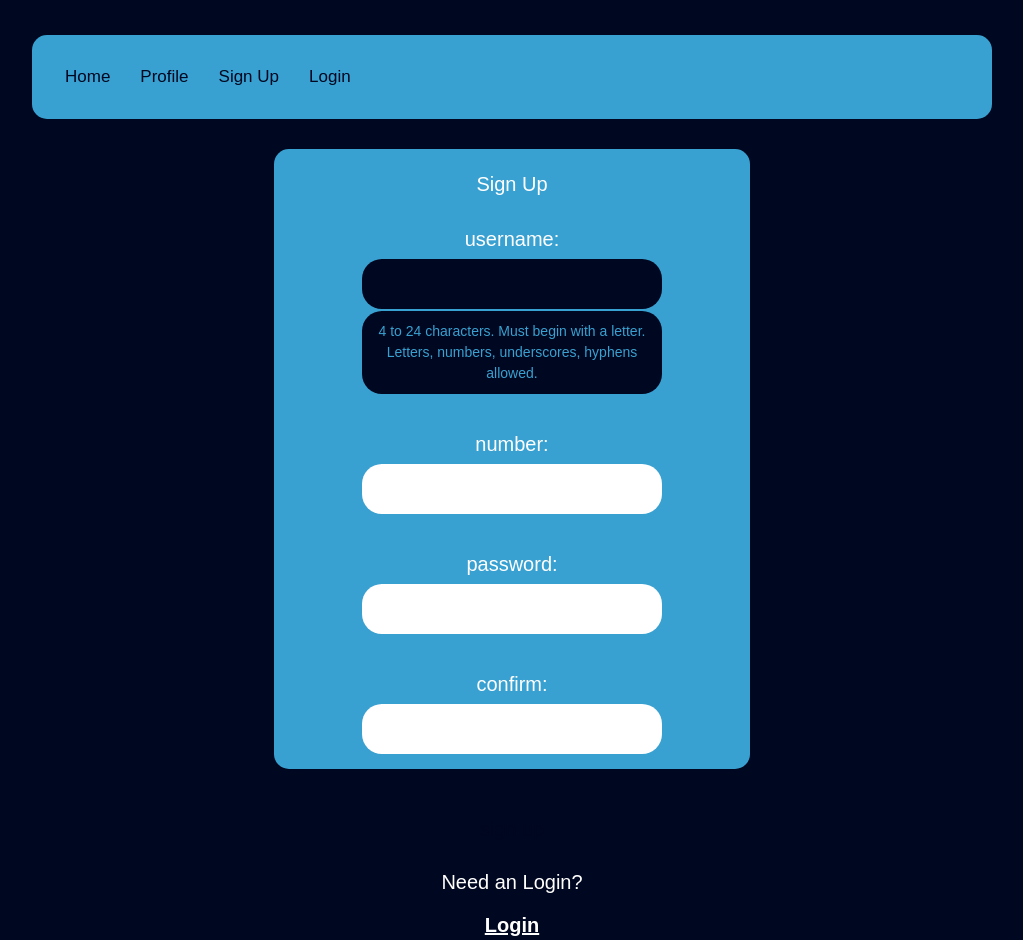
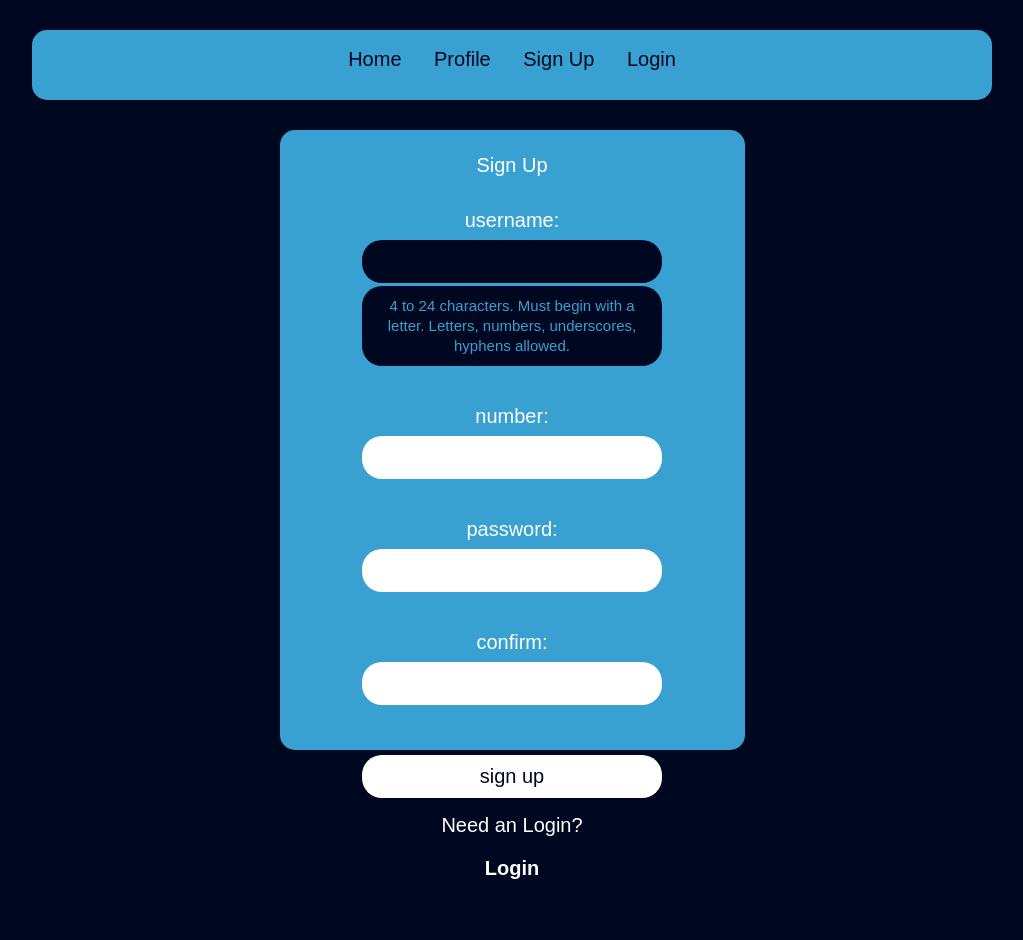
Before and after one commit to HosseAmro/login, a React (Vite) app: page /signup in a window 1280 px wide. Shown: the whole page, without its empty margins (128-1151 px from the left). After the commit the page ends 883 px from the top, so only its background shows below. Built offline with nearby package versions, Linux system fonts and the light colour scheme.

Commit message:
update css to tailwind

```diff
--- a/src/index.css
+++ b/src/index.css
@@ -7,17 +7,16 @@
 *,
 *::before,
 *::after {
-  /* background-color: rgba(0, 17, 255, 0.15); */
   color: rgb(255, 255, 255);
   padding: 0px;
   margin: 0px;
   border: none;
   outline: none;
-  /* overflow: hidden; */
   text-decoration: none;
   box-sizing: border-box;
   list-style: none;
   direction: ltr;
+  font-size: 20px;
   font-family: "Montserrat", sans-serif;
 }
 html {
@@ -30,7 +29,17 @@ html {
 body {
   background-color: #000720;
 }
-.navbar {
+.red {
+  border: 3.5px solid red;
+}
+.green {
+  border: 3.5px solid green;
+}
+.none {
+  font-family: "Montserrat", sans-serif;
+}
+
+/* .navbar {
   min-width: 38rem;
   max-width: 75%;
   margin: 3.5rem auto 0;
@@ -44,8 +53,8 @@ body {
   padding: 2.3rem;
   font-size: 1.7rem;
   gap: 1rem;
-}
-.item {
+} */
+/* .item {
   display: block;
   padding: 0.6rem 1rem;
   border-radius: 1.5rem;
@@ -54,40 +63,24 @@ body {
 .item:hover {
   background-color: #000720;
   color: #38a1d1;
-}
-.main {
+} */
+/* .main {
   background-color: #38a1d1;
   text-align: center;
   font-size: 2rem;
   border-radius: 1.5rem;
   margin: 3rem auto 0;
+  padding: 2rem;
   min-width: 38rem;
   max-width: 75%;
   max-height: 62rem;
   aspect-ratio: 1/1.3;
-  padding: 2rem;
-}
-.red {
-  border: 3.5px solid red;
-}
-.green {
-  border: 3.5px solid green;
-}
-.none {
-  font-family: "Montserrat", sans-serif;
-}
-.hidden {
-  display: none;
-  /* visibility: hidden; */
-}
-.part-inpot:first-child {
-  margin-top: 2rem;
-}
-.label-inpout {
+} */
+/* .label-inpout {
   display: inline-block;
   padding: 0.5rem;
-}
-input,
+} */
+/* input,
 .sub {
   padding: 1rem;
   color: #000720;
@@ -96,17 +89,17 @@ input,
   border-radius: 2rem;
   text-align: center;
   width: 30rem;
-}
-.sub {
+} */
+/* .sub {
   margin-top: 2rem;
-}
-input:focus,
+} */
+/* input:focus,
 .sub:focus,
 .sub:hover {
   background-color: #000720;
   color: #38a1d1;
-}
-.note {
+} */
+/* .note {
   margin: 0.2rem auto 0;
   padding: 1rem;
   font-size: 1.4rem;
@@ -115,22 +108,21 @@ input:focus,
   color: #38a1d1;
   border-radius: 2rem;
   width: 30rem;
-}
-.link {
-  text-decoration: underline;
+} */
+/* .link {
   font-weight: 900;
-}
-.link:hover {
+} */
+/* .link:hover {
   color: #000720;
-}
-.p-link {
+} */
+/* .p-link {
   margin: 1.3rem 0;
-}
-.msg {
+} */
+/* .msg {
   background-color: red;
   color: black;
   border-radius: 2rem;
   padding: 1rem;
   margin: 0.5rem 0;
   font-weight: 900;
-}
+} */
--- a/src/page/Home.jsx
+++ b/src/page/Home.jsx
@@ -1,7 +1,7 @@
-import React from 'react'
+import React from "react";
 
 export default function Home() {
-  return (
-    <div className='main home'>Home</div>
-  )
+  const classMain =
+    "bg-blue0 text-center rounded-3xl font-4xl mt-12 mx-auto p-8 min-w-[38rem] max-w-[75%] max-h-[62rem] aspect-[3/4]";
+  return <div className={classMain}>Home</div>;
 }
--- a/src/page/Login0.jsx
+++ b/src/page/Login0.jsx
@@ -94,18 +94,23 @@ export default function login() {
       });
     }
   };
+  const classMain =
+    "bg-blue0 text-center rounded-3xl font-4xl mt-12 mx-auto p-8 min-w-[38rem] max-w-[75%] max-h-[62rem] aspect-[3/4]";
+  const classMsg = "font-black my-2 p-4 rounded-larger text-dark bg-red-600";
+  const classBut =
+    "w-30 p-4 text-dark rounded-larger font-medium text-center text-4xl ";
 
   return (
     <>
-      <main className="main">
+      <main className={classMain}>
         <section>
-          <p ref={errRef} className={msg ? "msg" : "hidden"}>
+          <p ref={errRef} className={msg ? classMsg : "hidden"}>
             {msg}
           </p>
           <h1>Login</h1>
           <form onSubmit={landleSub}>
-            <div className="part-inpot">
-              <label className="label-inpout" htmlFor="username">
+            <div className=" mt-8">
+              <label className="p-2 inline-block" htmlFor="username">
                 username:{" "}
               </label>
               <br />
@@ -132,14 +137,14 @@ export default function login() {
                     return { ...pev, focus: false };
                   })
                 }
-                className={`ss ${names.valid ? " green" : " none"}${
-                  names.valid || !names.user ? " none" : " red"
-                }`}
+                className={`${classBut} focus:bg-dark focus:text-blue0 ${
+                  names.valid ? " green" : " none"
+                }${names.valid || !names.user ? " none" : " red"}`}
               />
             </div>
             <br />
-            <div className="part-inpot">
-              <label className="label-inpout" htmlFor="pwd">
+            <div>
+              <label className="p-2 inline-block" htmlFor="pwd">
                 password:{" "}
               </label>
               <br />
@@ -165,21 +170,26 @@ export default function login() {
                     return { ...pev, focus: false };
                   })
                 }
-                className={`ss ${pas.valid ? " green" : " none"}${
-                  pas.valid || !pas.user ? " none" : " red"
-                }`}
+                className={`${classBut} focus:bg-dark focus:text-blue0 ${
+                  pas.valid ? " green" : " none"
+                }${pas.valid || !pas.user ? " none" : " red"}`}
               />
             </div>
             <br />
-            <button className="sub">sign up</button>
+            <button
+              className={`focus:bg-dark focus:text-blue0 hover:bg-dark hover:text-blue0  mt-8 bg-white ${classBut}`}
+            >
+              login
+            </button>
             <br />
-            <p className="p-link">Need an Account?</p>
-            <Link className="link" to="/signup">
+            <p className="my-5">Need an Account?</p>
+            <Link className="hover:text-dark font-black" to="/signup">
               Sign Up
             </Link>
           </form>
         </section>
-        <button onClick={refresh} className="sub">
+        <button onClick={refresh}  className={`focus:bg-dark focus:text-blue0 hover:bg-dark hover:text-blue0 bg-white  mt-8 ${classBut}`}
+             >
           refresh
         </button>
       </main>
--- a/src/page/Navbar.jsx
+++ b/src/page/Navbar.jsx
@@ -3,25 +3,37 @@ import { Link } from "react-router-dom";
 import "../index.css";
 export default function Navbar() {
   return (
-    <nav className="navbar ">
-      <ul className="menu ">
-        <li className="item-menu">
-          <Link className="item" to="/">
+    <nav className=" min-w-[38rem] max-w-[75%] mt-12 mx-auto  rounded-3xl bg-blue0 h-[7rem]">
+      <ul className=" flex min-w-[1rem] w-full p-5 text-3xl gap-5 justify-center ali ">
+        <li>
+          <Link
+            className=" hover:text-blue0 hover:bg-dark text-dark rounded-3xl block px-4 py-2"
+            to="/"
+          >
             Home
           </Link>
         </li>
-        <li className="item-menu">
-          <Link className="item" to="/profile">
+        <li>
+          <Link
+            className=" hover:text-blue0 hover:bg-dark text-dark rounded-3xl block px-4 py-2"
+            to="/profile"
+          >
             Profile
           </Link>
         </li>
-        <li className="item-menu">
-          <Link className="item" to="/signup">
+        <li>
+          <Link
+            className=" hover:text-blue0 hover:bg-dark text-dark rounded-3xl block px-4 py-2"
+            to="/signup"
+          >
             Sign Up
           </Link>
         </li>
-        <li className="item-menu">
-          <Link className="item" to="/login">
+        <li>
+          <Link
+            className=" hover:text-blue0 hover:bg-dark text-dark rounded-3xl block px-4 py-2"
+            to="/login"
+          >
             Login
           </Link>
         </li>
--- a/src/page/Profile.jsx
+++ b/src/page/Profile.jsx
@@ -1,4 +1,6 @@
 import React from "react";
 export default function Profile() {
-  return <div className="main profile">Profile</div>;
+  const classMain =
+    "bg-blue0 text-center rounded-3xl font-4xl mt-12 mx-auto p-8 min-w-[38rem] max-w-[75%] max-h-[62rem] aspect-[3/4]";
+  return <div className={classMain}>Profile</div>;
 }
--- a/src/page/SignUp.jsx
+++ b/src/page/SignUp.jsx
@@ -114,18 +114,24 @@ export default function SignUp() {
       });
     }
   };
-
+  const classMsg = "font-black my-2 p-4 rounded-larger text-dark bg-red-600";
+  const classNote =
+    "mt-1 mx-auto  p-4 text-2xl font-medium text-blue0 bg-dark rounded-larger w-30";
+  const classBut =
+    "w-30 p-4 text-dark rounded-larger font-medium text-center text-4xl ";
+    const classMain =
+    "bg-blue0 text-center rounded-3xl font-4xl mt-12 mx-auto p-8 min-w-[38rem] max-w-[75%] max-h-[62rem] aspect-[3/4]";
   return (
     <>
-      <main className="main signUp">
+      <main className={classMain}>
         <section>
-          <p ref={errRef} className={msg ? "msg" : "hidden"}>
+          <p ref={errRef} className={msg ? classMsg : " hidden"}>
             Error:{msg}
           </p>
           <h1>Sign Up</h1>
           <form onSubmit={landleSub}>
-            <div className="part-inpot">
-              <label className="label-inpout" htmlFor="username">
+            <div className=" mt-8">
+              <label className="p-2 inline-block" htmlFor="username">
                 username:{" "}
               </label>
               <br />
@@ -152,18 +158,18 @@ export default function SignUp() {
                     return { ...pev, focus: false };
                   })
                 }
-                className={`ss ${names.valid ? " green" : " none"}${
-                  names.valid || !names.user ? " none" : " red"
-                }`}
+                className={`${classBut} focus:bg-dark focus:text-blue0 ${
+                  names.valid ? " green" : " none"
+                }${names.valid || !names.user ? " none" : " red"}`}
               />
-              <p className={`note ${names.focus ? ` none ` : ` hidden `} `}>
+              <p className={` ${names.focus ? classNote : ` hidden `} `}>
                 4 to 24 characters. Must begin with a letter. Letters, numbers,
                 underscores, hyphens allowed.
               </p>
             </div>
             <br />
-            <div className="part-inpot">
-              <label className="label-inpout" htmlFor="number">
+            <div >
+              <label className="p-2 inline-block" htmlFor="number">
                 number:{" "}
               </label>
               <br />
@@ -189,18 +195,18 @@ export default function SignUp() {
                     return { ...pev, focus: false };
                   })
                 }
-                className={`ss ${num.valid ? " green" : " none"}${
-                  num.valid || !num.user ? " none" : " red"
-                }`}
+                className={`${classBut} focus:bg-dark focus:text-blue0 ${
+                  num.valid ? " green" : " none"
+                }${num.valid || !num.user ? " none" : " red"}`}
               />
-              <p className={`note ${num.focus ? ` none ` : ` hidden `} `}>
+              <p className={` ${num.focus ? classNote : ` hidden `} `}>
                 The phone number must be 10 characters long and contain only the
                 numbers 0 to 9
               </p>
             </div>
             <br />
-            <div className="part-inpot">
-              <label className="label-inpout" htmlFor="pwd">
+            <div >
+              <label className="p-2 inline-block" htmlFor="pwd">
                 password:{" "}
               </label>
               <br />
@@ -226,11 +232,11 @@ export default function SignUp() {
                     return { ...pev, focus: false };
                   })
                 }
-                className={`ss ${pas.valid ? " green" : " none"}${
-                  pas.valid || !pas.user ? " none" : " red"
-                }`}
+                className={`${classBut} focus:bg-dark focus:text-blue0 ${
+                  pas.valid ? " green" : " none"
+                }${pas.valid || !pas.user ? " none" : " red"}`}
               />
-              <p className={`note ${pas.focus ? ` none ` : ` hidden `} `}>
+              <p className={` ${pas.focus ? classNote : ` hidden `} `}>
                 8 to 24 characters. <br />
                 Must include uppercase and lowercase letters, a number and a
                 special character. <br />
@@ -238,8 +244,8 @@ export default function SignUp() {
               </p>
             </div>
             <br />
-            <div className="part-inpot">
-              <label className="label-inpout" htmlFor="mach-pws">
+            <div >
+              <label className="p-2 inline-block" htmlFor="mach-pws">
                 confirm:{" "}
               </label>
               <br />
@@ -265,19 +271,23 @@ export default function SignUp() {
                     return { ...pev, focus: false };
                   })
                 }
-                className={`${pas22.valid ? " green" : " none"}${
-                  pas22.valid || !pas22.user ? " none" : " red"
-                }`}
+                className={`${classBut} focus:bg-dark focus:text-blue0 ${
+                  pas22.valid ? " green" : " none"
+                }${pas22.valid || !pas22.user ? " none" : " red"}`}
               />
-              <p className={`note ${pas22.focus ? ` none ` : ` hidden `} `}>
+              <p className={` ${pas22.focus ? classNote : ` hidden `} `}>
                 Must match the first password input field.
               </p>
             </div>
             <br />
-            <button className="sub">sign up</button>
+            <button
+              className={`focus:bg-dark focus:text-blue0 hover:bg-dark hover:text-blue0  mt-8 bg-white  ${classBut}`}
+              >
+              sign up
+            </button>
             <br />
-            <p className="p-link">Need an Login?</p>
-            <Link className="link" to="/login">
+            <p className="my-5">Need an Login?</p>
+            <Link className="hover:text-dark font-black " to="/login">
               Login
             </Link>
           </form>
--- a/tailwind.config.js
+++ b/tailwind.config.js
@@ -2,7 +2,23 @@
 export default {
   content: ["./index.html", "./src/**/*.{js,ts,jsx,tsx}"],
   theme: {
-    extend: {},
+    extend: {
+      colors: {
+        dark: "#000720",
+        "bg-test": "#ff0037",
+        blue0: "#38a1d1",
+      },
+      borderRadius: {
+        larger: "2rem",
+      },
+      width:{
+        '30':'30rem',
+      },
+      fontSize: {
+        '4xl' : ['2rem', 'normal'],
+
+      }
+    },
   },
   plugins: [],
 };
```
